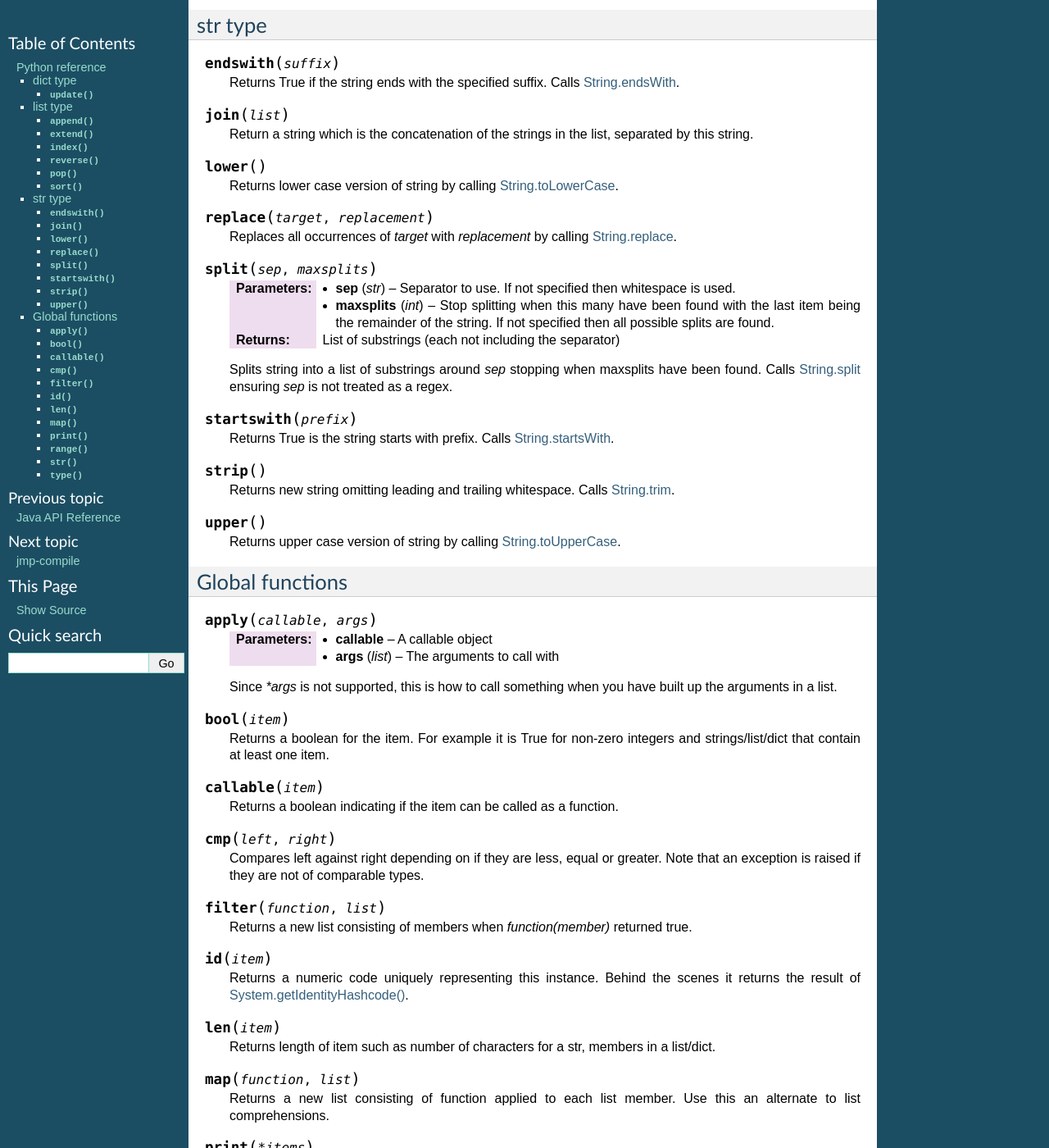
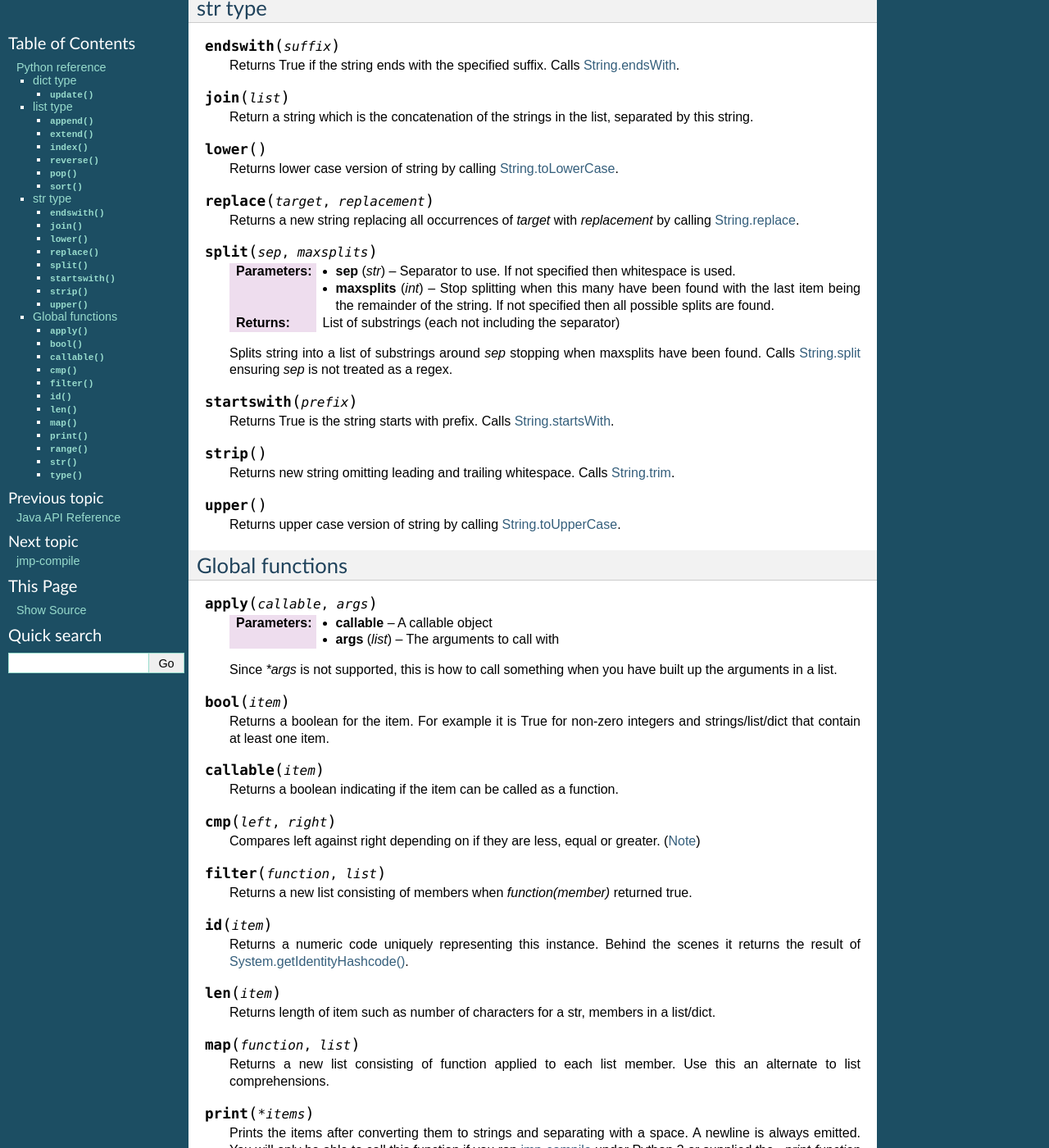
Before and after one commit to rogerbinns/jia-mini-python, a Sphinx documentation site: the page built from doc/python.rst, in a window 1280 px wide and 1400 px high, scrolled down 974 px. Shown: the whole window at 82% size. Built offline with Sphinx 7.4.7, drawn with Linux system fonts in a browser that asks for light colours; the version number could not be read and is left out; some of the changed text lies outside the part shown.

Commit message:
Doc updates

```diff
--- a/doc/faq.rst
+++ b/doc/faq.rst
@@ -79,3 +79,8 @@
 When there are errors you get a line number that can be looked up, as
 well as a program counter which can be used with an :doc:`annotated
 listing <jmp-compile>` to find the exact issue.
+
+Use asserts to verify operation of your code.  By default they are
+ignored but you can turn them on passing :option:`--asserts` to
+:doc:`jmp-compile`.  A large portion of the test suite is implemented
+using asserts.
--- a/doc/java.rst
+++ b/doc/java.rst
@@ -118,7 +118,7 @@
       :param name:  Module name in the Python environment
       :param object:  Object to introspect looking for methods
 
-      .. seealso:: `Adding methods <../../../../java.html#id1>`__
+      .. seealso:: `Adding methods <java.html#id1>`__
 
    .. method:: Object callMethod(String name, Object... args)
 
--- a/doc/python.rst
+++ b/doc/python.rst
@@ -79,9 +79,10 @@
 
 .. method:: replace(target, replacement)
 
-   Replaces all occurrences of `target` with `replacement` by calling
-   :jdoc:`String.replace
-   <java/lang/String.html#replace(java.lang.CharSequence, java.lang.CharSequence)>`.
+   Returns a new string replacing all occurrences of `target` with
+   `replacement` by calling :jdoc:`String.replace
+   <java/lang/String.html#replace(java.lang.CharSequence,
+   java.lang.CharSequence)>`.
 
 .. method:: split(sep, maxsplits)
 
@@ -135,8 +136,7 @@
 .. function:: cmp(left, right)
 
    Compares left against right depending on if they are less, equal or
-   greater.  Note that an exception is raised if they are not of
-   comparable types.
+   greater.  (:ref:`Note <comparisons>`)
 
 .. function:: filter(function, list)
 
```
Also changed, not shown: other parts of doc/java.rst (+1 -1 lines), other parts of doc/python.rst (+1 -1 lines), 1 other file.
